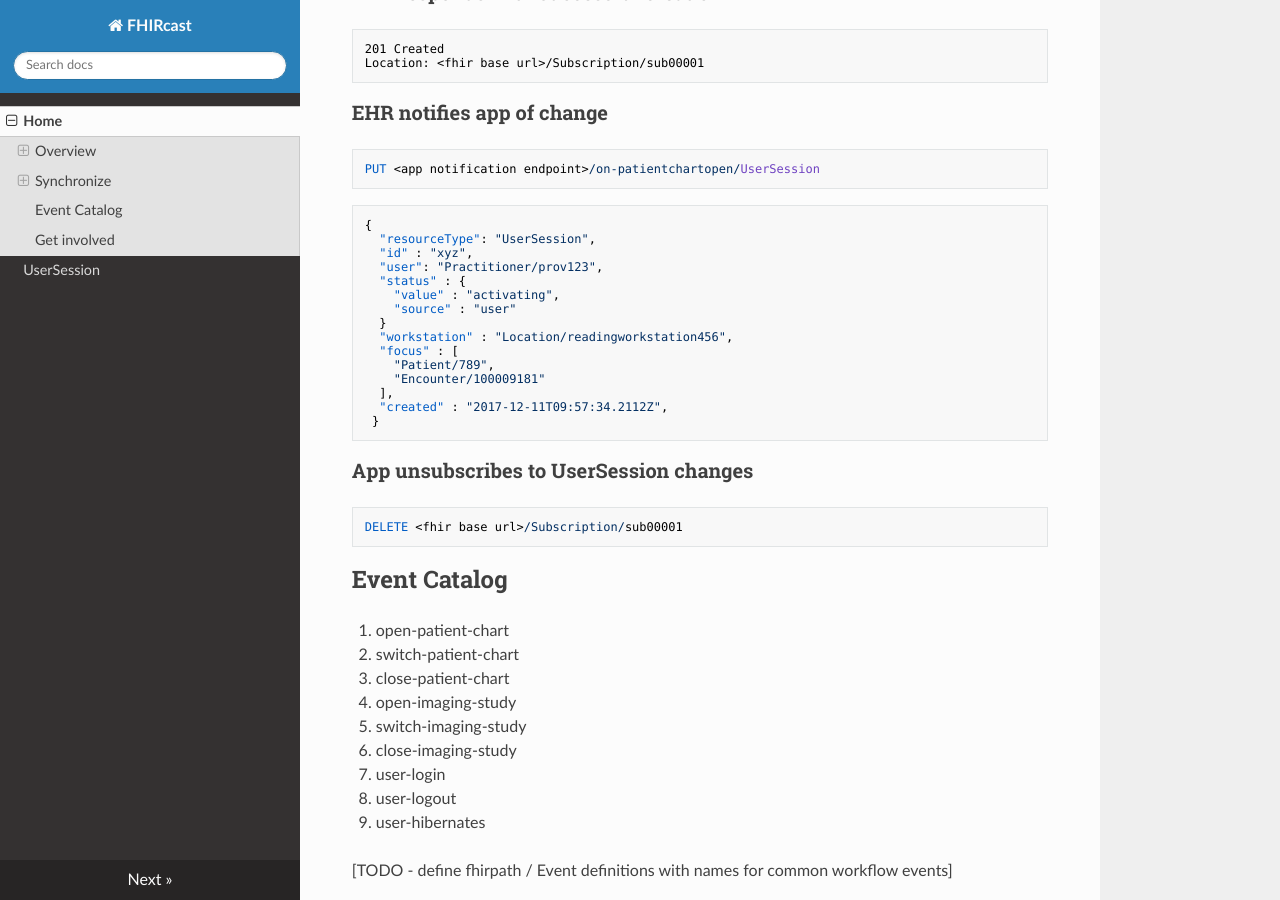
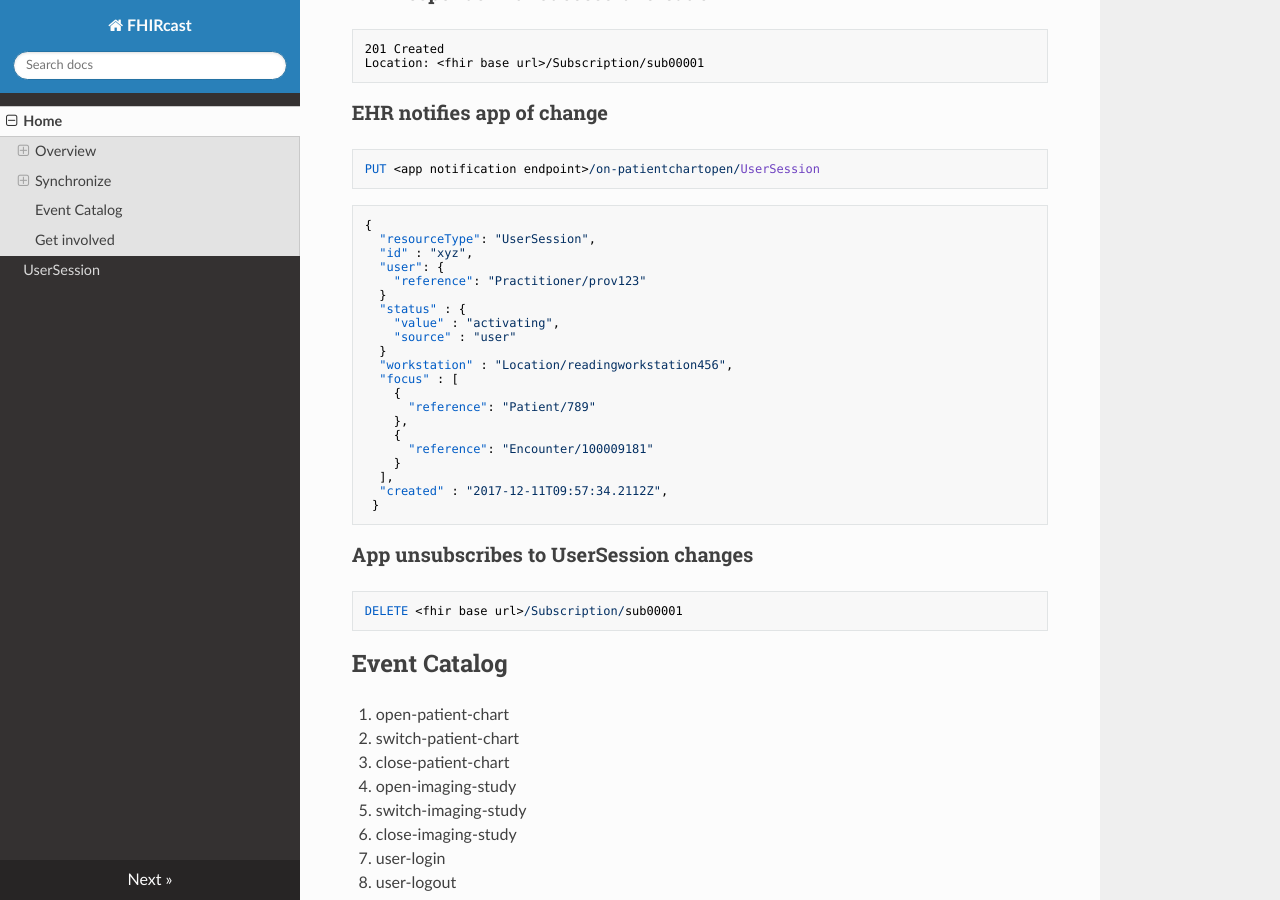
Before and after one commit to HL7/fhircast-docs, an MkDocs documentation site: the page built from docs/index.md, in a window 1280 px wide and 900 px high, scrolled down 2272 px. Built offline with MkDocs 1.6.1, drawn with Linux system fonts in a browser that asks for light colours; nearby versions of some CDN libraries; old or Windows-style settings are respelled for this version of MkDocs.

Commit message:
Update index.md

```diff
--- a/docs/index.md
+++ b/docs/index.md
@@ -108,15 +108,21 @@ PUT <app notification endpoint>/on-patientchartopen/UserSession
 {
   "resourceType": "UserSession",
   "id" : "xyz",
-  "user": "Practitioner/prov123",
+  "user": {
+    "reference": "Practitioner/prov123"
+  }
   "status" : {
     "value" : "activating",
     "source" : "user"
   }
   "workstation" : "Location/readingworkstation456",
   "focus" : [
-    "Patient/789",
-    "Encounter/100009181"
+    {
+      "reference": "Patient/789"
+    },
+    {
+      "reference": "Encounter/100009181"
+    }
   ],
   "created" : "2017-12-11T09:57:34.2112Z",
  }
```
